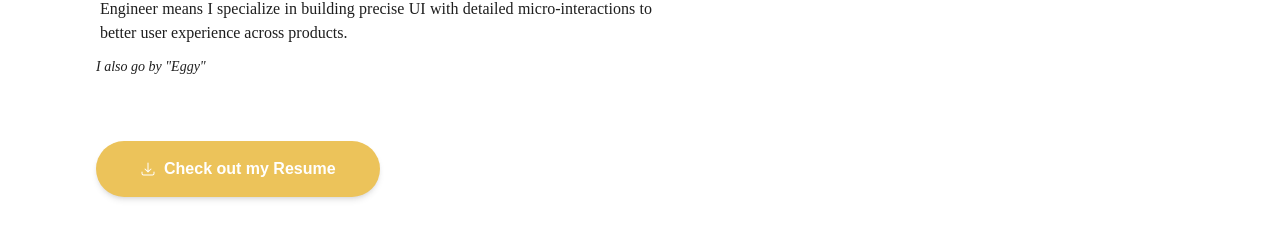
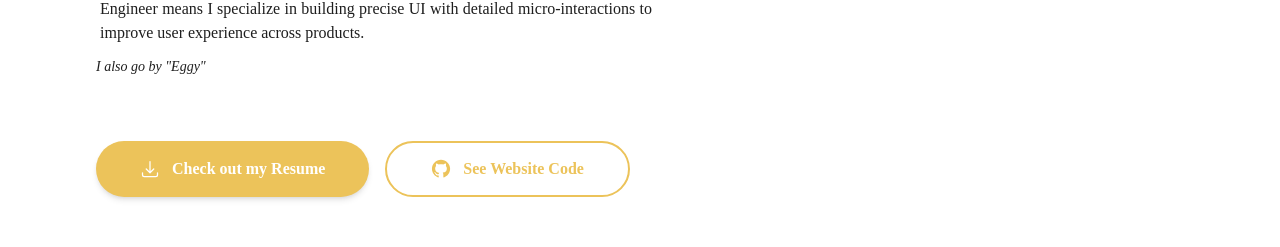
Before and after one commit to eginatakasan/eginatakasan.github.io, a Next.js app: page / in a window 1280 px wide. Shown: the part 419-666 px from the top of the page. Built offline with nearby package versions, Linux system fonts and the light colour scheme; no server answers.

Commit message:
Add a button to github io repo

```diff
--- a/src/components/atoms/Button.tsx
+++ b/src/components/atoms/Button.tsx
@@ -4,16 +4,22 @@ import React from 'react';
 type ButtonProps = {
   children: React.ReactNode;
   className?: string;
+  variant?: 'filled' | 'outlined';
 };
 
-const Button = ({ children, className }: ButtonProps) => {
+const Button = ({ children, className, variant = 'filled' }: ButtonProps) => {
+  const baseClasses =
+    'flex flex-row font-raleway items-center gap-3 py-3 px-8 md:px-11 min-h-14 text-sm md:text-base font-semibold rounded-full transition-all [transition-duration: 300ms]';
+
+  const variantClasses = {
+    filled:
+      'bg-accent shadow-md hover:bg-accent-light hover:scale-105 text-textWhite',
+    outlined:
+      'bg-white border-2 border-accent text-accent hover:bg-accent hover:text-white hover:scale-105',
+  };
+
   return (
-    <button
-      className={clsx(
-        `flex flex-row items-center gap-2 py-3 px-8 md:px-11 min-h-14 bg-accent shadow-md hover:bg-accent-light hover:scale-105 text-textWhite text-sm md:text-base font-semibold rounded-full transition-all [transition-duration: 300ms]`,
-        className,
-      )}
-    >
+    <button className={clsx(baseClasses, variantClasses[variant], className)}>
       {children}
     </button>
   );
--- a/src/components/organisms/BottomContacts.tsx
+++ b/src/components/organisms/BottomContacts.tsx
@@ -6,9 +6,11 @@ import Icon from '../atoms/Icon';
 const BottomContacts = () => {
   return (
     <footer
-      className="flex flex-row justify-end px-10 py-6 space-x-4 md:space-x-6 md:px-24 w-full border-t border-solid border-t-textBlack"
+      className="flex flex-row justify-between px-10 py-6 space-x-4 md:space-x-6 md:px-24 w-full border-t border-solid border-t-textBlack"
       role="contentinfo"
     >
+      <div className="flex flex-row space-x-4"></div>
+      <div className="flex flex-row space-x-4">
         <a
           className="text-current w-8 h-8 p-4 box-content hover:text-accent hover:scale-110 transition-all"
           href={url.mail}
@@ -36,6 +38,7 @@ const BottomContacts = () => {
         >
           <Icon.Github className="w-8 h-8" aria-hidden="true" />
         </a>
+      </div>
     </footer>
   );
 };
--- a/src/components/organisms/Introduction.tsx
+++ b/src/components/organisms/Introduction.tsx
@@ -3,6 +3,7 @@ import url from '../../constants/url.constant';
 import { ArrowDownTrayIcon } from '@heroicons/react/24/solid';
 import { Button } from '../atoms';
 import AnimatedName from './AnimatedName';
+import Github from '../atoms/Icon/Github.icon';
 
 const IntroductionView = () => {
   return (
@@ -22,12 +23,14 @@ const IntroductionView = () => {
           Adept in Web & Mobile App development. I'm always working varying
           projects as a part-time Full-stack developer at QSStudio, Sydney. My
           past experience as a UX Engineer means I specialize in building
-          precise UI with detailed micro-interactions to better user experience
+          precise UI with detailed micro-interactions to improve user experience
           across products.
         </div>
         <p className="text-sm mt-2 italic font-raleway text-textBlack">
           I also go by "Eggy"
         </p>
+
+        <div className="flex flex-row space-x-4">
           <a
             href={url.resume}
             target="_blank"
@@ -36,10 +39,23 @@ const IntroductionView = () => {
             aria-label="Download Eginata Kasan's Resume"
           >
             <Button className="mt-16 font-light">
-            <ArrowDownTrayIcon className="w-4 h-4" aria-hidden="true" />
+              <ArrowDownTrayIcon className="w-5 h-5" aria-hidden="true" />
               Check out my Resume
             </Button>
           </a>
+
+          <a
+            href={url.githubIoRepo}
+            target="_blank"
+            rel="noopener noreferrer"
+            aria-label="See How I Made this Website"
+          >
+            <Button variant="outlined" className=" mt-16 font-light">
+              <Github className="w-5 h-5" aria-hidden="true" />
+              See Website Code
+            </Button>
+          </a>
+        </div>
       </div>
     </section>
   );
--- a/src/constants/url.constant.ts
+++ b/src/constants/url.constant.ts
@@ -3,12 +3,14 @@ const RESUME_URL = `${process.env.REACT_APP_BASE_URL}/resume.pdf`
 const MAIL_URL = 'mailto:eginatakasan@gmail.com'
 const LINKEDIN_URL = 'https://www.linkedin.com/in/eginata-kasan/'
 const GITHUB_URL = 'https://github.com/eginatakasan/'
+const GITHUB_IO_REPO_URL = 'https://github.com/eginatakasan/eginatakasan.github.io'
 
 const url = {
   resume: RESUME_URL,
   mail: MAIL_URL,
   linkedin: LINKEDIN_URL,
   github: GITHUB_URL,
+  githubIoRepo: GITHUB_IO_REPO_URL,
 }
 
 export default url
```
Lines whose indentation alone changed are shown as unchanged.
